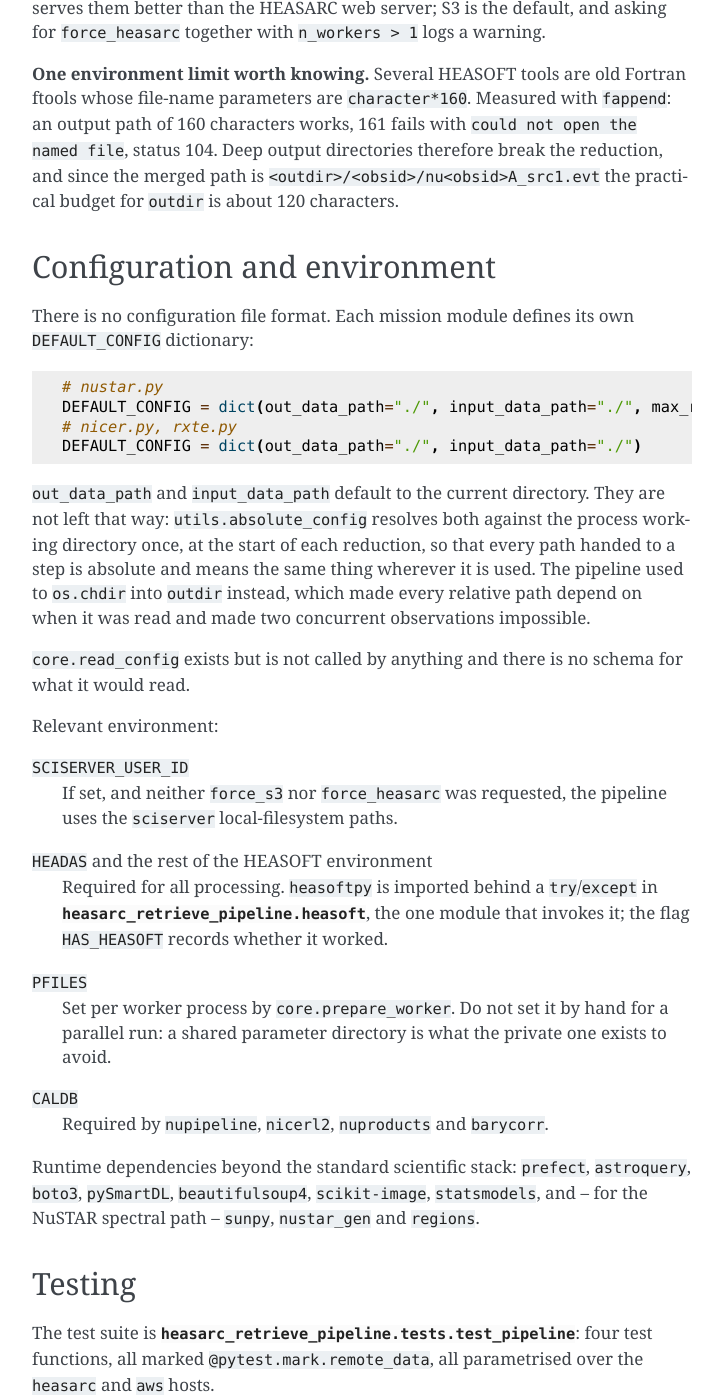
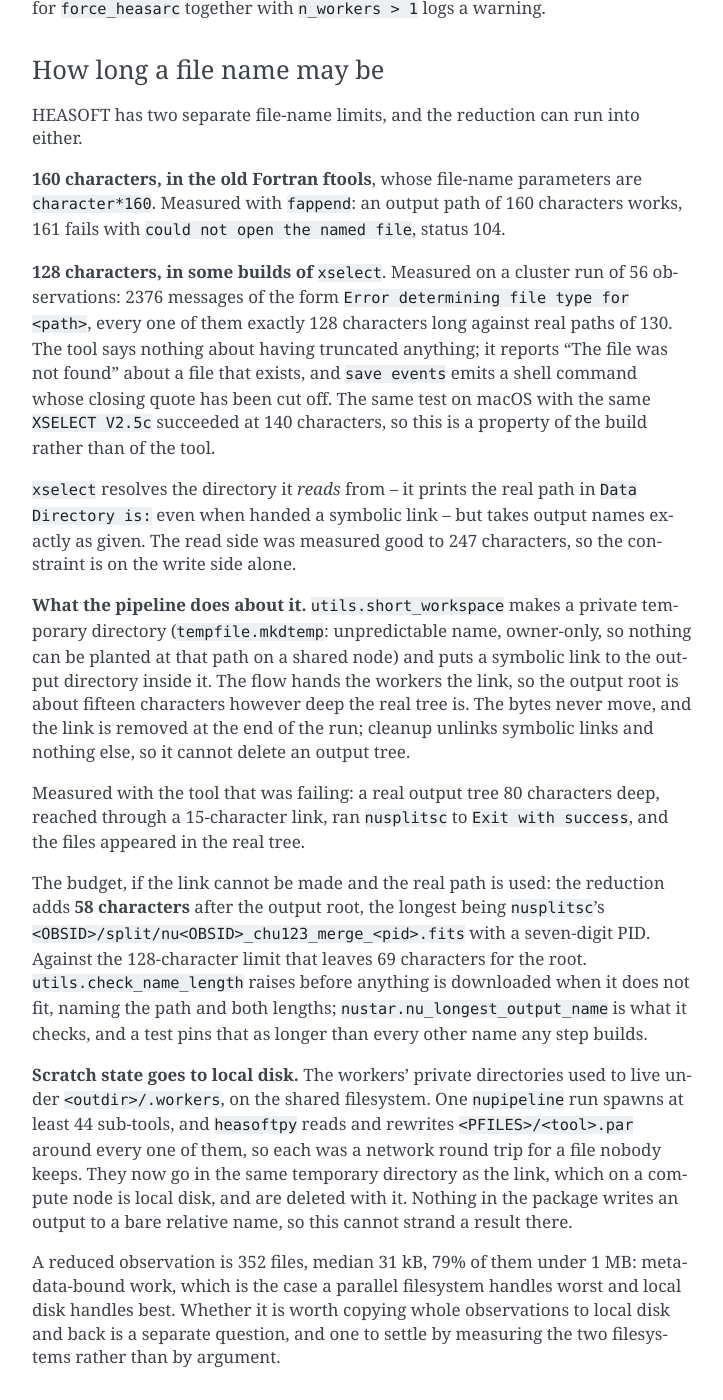
Before and after one commit to matteobachetti/heasarc_retrieve_pipeline, a Sphinx documentation site: the page built from docs/technical_details.rst, in a window 1280 px wide and 1400 px high, scrolled down 26696 px. Shown: the whole window, without its empty margins (388-1111 px from the left). Built offline with Sphinx 7.4.7, drawn with Linux system fonts in a browser that asks for light colours; the version number could not be read and is left out; some of the changed text lies outside the part shown.

Commit message:
Record the 128-character limit and the short workspace
known_issues gains issue 39: the measurement (2376 truncations, every
one at exactly 128 characters), the two faces it shows -- "The file was
not found" about a file that exists, and a shell command missing its
closing quote -- and the fact that macOS with the same XSELECT V2.5c
succeeded at 140, so it belongs to the build rather than the tool.

technical_details gets a section of its own for file-name lengths,
since there are now two limits worth knowing: 160 in the old Fortran
ftools, 128 in some xselect builds. It says which side of xselect
matters (the write side; the read side resolves symbolic links and was
measured good to 247), what short_workspace does about it, and what the
budget is if the link cannot be made.

Also records that the workers' scratch has moved to local disk, with
the numbers that motivated it: 44-plus sub-tools per nupipeline run
each rewriting a .par file, against an observation of 352 files with a
median size of 31 kB.

Co-Authored-By: Claude Opus 5 <noreply@anthropic.com>

```diff
--- a/docs/technical_details.rst
+++ b/docs/technical_details.rst
@@ -1223,12 +1223,59 @@ so a parallel run must be started from a real script guarded by
 better than the HEASARC web server; S3 is the default, and asking for ``force_heasarc``
 together with ``n_workers > 1`` logs a warning.
 
-**One environment limit worth knowing.** Several HEASOFT tools are old Fortran ftools whose
-file-name parameters are ``character*160``. Measured with ``fappend``: an output path of 160
-characters works, 161 fails with ``could not open the named file``, status 104. Deep output
-directories therefore break the reduction, and since the merged path is
-``<outdir>/<obsid>/nu<obsid>A_src1.evt`` the practical budget for ``outdir`` is about 120
-characters.
+How long a file name may be
+~~~~~~~~~~~~~~~~~~~~~~~~~~~
+
+HEASOFT has two separate file-name limits, and the reduction can run into either.
+
+**160 characters, in the old Fortran ftools**, whose file-name parameters are
+``character*160``. Measured with ``fappend``: an output path of 160 characters works, 161
+fails with ``could not open the named file``, status 104.
+
+**128 characters, in some builds of** ``xselect``. Measured on a cluster run of 56
+observations: 2376 messages of the form ``Error determining file type for <path>``, every
+one of them exactly 128 characters long against real paths of 130. The tool says nothing
+about having truncated anything; it reports "The file was not found" about a file that
+exists, and ``save events`` emits a shell command whose closing quote has been cut off.
+The same test on macOS with the same ``XSELECT V2.5c`` succeeded at 140 characters, so
+this is a property of the build rather than of the tool.
+
+``xselect`` resolves the directory it *reads* from -- it prints the real path in
+``Data Directory is:`` even when handed a symbolic link -- but takes output names exactly
+as given. The read side was measured good to 247 characters, so the constraint is on the
+write side alone.
+
+**What the pipeline does about it.** ``utils.short_workspace`` makes a private temporary
+directory (``tempfile.mkdtemp``: unpredictable name, owner-only, so nothing can be planted
+at that path on a shared node) and puts a symbolic link to the output directory inside it.
+The flow hands the workers the link, so the output root is about fifteen characters however
+deep the real tree is. The bytes never move, and the link is removed at the end of the run;
+cleanup unlinks symbolic links and nothing else, so it cannot delete an output tree.
+
+Measured with the tool that was failing: a real output tree 80 characters deep, reached
+through a 15-character link, ran ``nusplitsc`` to ``Exit with success``, and the files
+appeared in the real tree.
+
+The budget, if the link cannot be made and the real path is used: the reduction adds **58
+characters** after the output root, the longest being ``nusplitsc``'s
+``<OBSID>/split/nu<OBSID>_chu123_merge_<pid>.fits`` with a seven-digit PID. Against the
+128-character limit that leaves 69 characters for the root.
+``utils.check_name_length`` raises before anything is downloaded when it does not fit,
+naming the path and both lengths; ``nustar.nu_longest_output_name`` is what it checks, and
+a test pins that as longer than every other name any step builds.
+
+**Scratch state goes to local disk.** The workers' private directories used to live under
+``<outdir>/.workers``, on the shared filesystem. One ``nupipeline`` run spawns at least 44
+sub-tools, and ``heasoftpy`` reads and rewrites ``<PFILES>/<tool>.par`` around every one of
+them, so each was a network round trip for a file nobody keeps. They now go in the same
+temporary directory as the link, which on a compute node is local disk, and are deleted
+with it. Nothing in the package writes an output to a bare relative name, so this cannot
+strand a result there.
+
+A reduced observation is 352 files, median 31 kB, 79% of them under 1 MB: metadata-bound
+work, which is the case a parallel filesystem handles worst and local disk handles best.
+Whether it is worth copying whole observations to local disk and back is a separate
+question, and one to settle by measuring the two filesystems rather than by argument.
 
 
 Configuration and environment
@@ -1264,7 +1311,8 @@ Relevant environment:
     :mod:`heasarc_retrieve_pipeline.heasoft`, the one module that invokes it; the flag
     ``HAS_HEASOFT`` records whether it worked.
 ``PFILES``
-    Set per worker process by ``core.prepare_worker``. Do not set it by hand for a parallel
+    Set per worker process by ``core.prepare_worker``, inside the local scratch directory
+    of ``utils.short_workspace``. Do not set it by hand for a parallel
     run: a shared parameter directory is what the private one exists to avoid.
 ``CALDB``
     Required by ``nupipeline``, ``nicerl2``, ``nuproducts`` and ``barycorr``.
```
Also changed, not shown: other parts of docs/technical_details.rst (+1 -1 lines), docs/known_issues.rst (+50 -0 lines).
